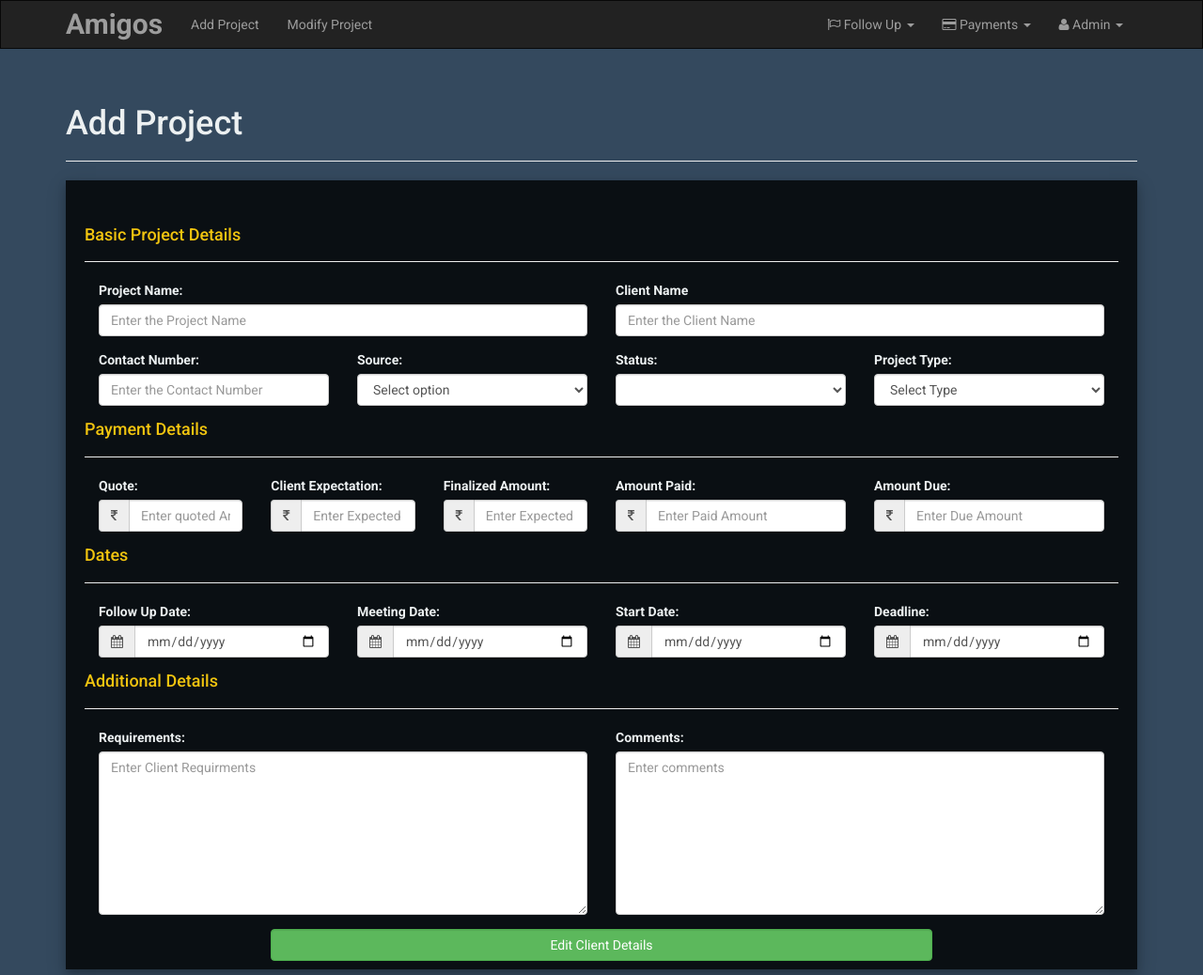
After one commit to aakashdhar/amigoscrm, a PHP site: page /editproject.php?id=1 in a window 1280 px wide. The commit adds this page. Shown: the whole page at 94% size. Run offline with PHP 8.4, Linux system fonts and the light colour scheme; data that the repository does not hold is empty.

Commit message:
finished the edit for with basic validation

```diff
--- a/addproject.php
+++ b/addproject.php
@@ -75,14 +75,14 @@
               <label for="followupdate">Follow Up Date:</label>
               <div class="input-group">
                 <div class="input-group-addon"><i class="fa fa-calendar"></i></div>
-                <input type="date" class="form-control" id="followupdate" name="followupdate">
+                <input type="date" class="form-control" id="followupdate" name="followupdate" min="<?= date("Y-m-d") ?>">
               </div>
             </div>
             <div class="form-group col-md-6">
               <label for="meetingdate">Meeting Date:</label>
               <div class="input-group">
                 <div class="input-group-addon"><i class="fa fa-calendar"></i></div>
-                <input type="date" class="form-control" id="meetingdate" name="meetingdate">
+                <input type="date" class="form-control" id="meetingdate" name="meetingdate" min="<?= date("Y-m-d")?>">
               </div>
             </div>
           </div>
--- a/css/style.css
+++ b/css/style.css
@@ -16,8 +16,8 @@ body{
     font-weight: 700;
 }
 .background{
-  padding: 8px 20px;
+ padding: 8px 20px;
  background-color:rgba(0, 0, 0, 0.8);;
- height: 740px;
+ height: 840px;
  box-shadow: 0 4px 8px 0 rgba(0, 0, 0, 0.2), 0 6px 20px 0 rgba(0, 0, 0, 0.19);
 }
--- /dev/null
+++ b/editproject.php
@@ -0,0 +1,168 @@
+<?php include 'includes/header.php'; include 'includes/nav.php'; ?>
+<?php
+  $id = (int)$_REQUEST['id'];
+  $sql = "SELECT * FROM `tbl_status`";
+  $result = mysqli_query($con,$sql);
+
+  $sql1 = "SELECT * FROM `tbl_source`";
+  $result1 = mysqli_query($con,$sql1);
+
+  $sql2 = "SELECT * FROM `tbl_type`";
+  $result2 = mysqli_query($con,$sql2);
+
+  $sql3 = "SELECT * FROM `tbl_project` WHERE `project_id` = '$id'";
+  $result3 = mysqli_query($con,$sql3);
+  $row_edit = mysqli_fetch_object($result3)
+?>
+<div class="container">
+  <div class="row">
+    <div class="col-md-12 ">
+      <div class="page-header">
+        <h1>Add Project</h1>
+      </div>
+      <div class="background">
+        <form class="" action="_editproject.php" method="post" role="form">
+          <div class="page-header">
+            <h4 style="color : #f1c40f;">Basic Project Details</h4>
+          </div>
+          <div class="form-group col-md-6">
+            <label for="name">Project Name:</label>
+            <input type="text" class="form-control" id="name" name="name" value="<?= $row_edit -> project_name ?>" placeholder="Enter the Project Name">
+          </div>
+          <div class="form-group col-md-6">
+            <label for="client">Client Name</label>
+            <input type="text" class="form-control" id="client" name="client" value="<?= $row_edit -> client_name ?>" placeholder="Enter the Client Name">
+          </div>
+          <div class="form-group col-md-3">
+            <label for="contact">Contact Number:</label>
+            <input type="text" class="form-control" id="contact" name="contact" value="<?= $row_edit -> contact_number ?>" placeholder="Enter the Contact Number">
+          </div>
+          <div class="form-group col-md-3">
+            <label for="contact">Source:</label>
+            <select class="form-control" name="source">
+              <option>Select option</option>
+              <?php while($row = mysqli_fetch_object($result1)): ?>
+                <option value="<?= $row->source_name ?>"><?= $row->source_name ?></option>
+              <?php endwhile; ?>
+            </select>
+          </div>
+          <div class="form-group col-md-3">
+            <label for="status">Status:</label>
+            <select class="form-control" name="status">
+              <option value="<?= $row_edit -> status ?>"><?= $row_edit -> status ?></option>
+              <option>Select Status</option>
+              <?php while($row1 = mysqli_fetch_object($result)): ?>
+                <option value="<?= $row1->status_name?>"><?= $row1->status_name ?></option>
+              <?php endwhile; ?>
+            </select>
+          </div>
+          <div class="form-group col-md-3">
+            <label for="type">Project Type:</label>
+            <select class="form-control" name="status">
+              <option>Select Type</option>
+              <option value="<?= $row_edit -> project_type ?>"></option>
+              <?php while($row2 = mysqli_fetch_object($result2)): ?>
+                <option value="<?= $row1->type_name?>"><?= $row2 ->type_name ?></option>
+              <?php endwhile; ?>
+            </select>
+          </div>
+          <div class="page-header">
+            <h4 style="color : #f1c40f;">Payment Details</h4>
+          </div>
+          <div class="form-group col-md-2">
+            <label for="quote">Quote:</label>
+            <div class="input-group">
+              <div class="input-group-addon"><i class="fa fa-rupee"></i></div>
+                <input type="text" class="form-control" id="quote" name="quote" placeholder="Enter quoted Amount"
+                value="<?= (($row_edit -> quote == 0)? '' : $row_edit -> quote )?>">
+            </div>
+          </div>
+          <div class="form-group col-md-2">
+            <label for="paid">Client Expectation:</label>
+            <div class="input-group">
+              <div class="input-group-addon"><i class="fa fa-rupee"></i></div>
+                <input type="text" class="form-control" id="paid" name="paid" placeholder="Enter Expected Amount"
+                value="<?= (($row_edit -> client_expection == 0)? '' : $row_edit -> client_expection )?>">
+            </div>
+          </div>
+          <div class="form-group col-md-2">
+            <label for="finalpaid">Finalized Amount:</label>
+            <div class="input-group">
+              <div class="input-group-addon"><i class="fa fa-rupee"></i></div>
+                <input type="text" class="form-control" id="finalpaid" name="finalpaid" placeholder="Enter Expected Amount"
+                value="<?= (($row_edit -> finalized_amount == 0)? '' : $row_edit -> finalized_amount )?>">
+            </div>
+          </div>
+          <div class="form-group col-md-3">
+            <label for="amtpaid">Amount Paid:</label>
+            <div class="input-group">
+              <div class="input-group-addon"><i class="fa fa-rupee"></i></div>
+                <input type="text" class="form-control" id="amtpaid" name="amtpaid" placeholder="Enter Paid Amount"
+                value="<?= (($row_edit -> amt_paid == 0)? '' : $row_edit -> amt_paid )?>">
+            </div>
+          </div>
+          <div class="form-group col-md-3">
+            <label for="amtpaid">Amount Due:</label>
+            <div class="input-group">
+              <div class="input-group-addon"><i class="fa fa-rupee"></i></div>
+                <input type="text" class="form-control" id="amtdue" name="amtdue" placeholder="Enter Due Amount"
+                value="<?= (($row_edit -> amt_due == 0)? '' : $row_edit -> amt_due )?>">
+            </div>
+          </div>
+          <div class="page-header">
+            <h4 style="color : #f1c40f;">Dates</h4>
+          </div>
+          <div class="form-group col-md-3">
+            <label for="followupdate">Follow Up Date:</label>
+            <div class="input-group">
+              <div class="input-group-addon"><i class="fa fa-calendar"></i></div>
+              <input type="date" class="form-control" id="followupdate" name="followupdate"
+                value="<?= (($row_edit -> follow_up_date == '0000-00-00')? '' : $row_edit -> follow_up_date)?>" min="<?= date("Y-m-d")?>">
+            </div>
+          </div>
+          <div class="form-group col-md-3">
+            <label for="meetingdate">Meeting Date:</label>
+            <div class="input-group">
+              <div class="input-group-addon"><i class="fa fa-calendar"></i></div>
+              <input type="date" class="form-control" id="meetingdate" name="meetingdate"
+              value="<?= (($row_edit -> meeting_date == '0000-00-00')? '' : $row_edit -> meeting_date) ?>" min="<?= date("Y-m-d")?>">
+            </div>
+          </div>
+          <div class="form-group col-md-3">
+            <label for="meetingdate">Start Date:</label>
+            <div class="input-group">
+              <div class="input-group-addon"><i class="fa fa-calendar"></i></div>
+              <input type="date" class="form-control" id="startdate" name="startdate"
+                value="<?= (($row_edit -> start_date == '0000-00-00')? '' : $row_edit -> start_date) ?>">
+            </div>
+          </div>
+          <div class="form-group col-md-3">
+            <label for="meetingdate">Deadline:</label>
+            <div class="input-group">
+              <div class="input-group-addon"><i class="fa fa-calendar"></i></div>
+              <input type="date" class="form-control" id="deadline" name="deadline"
+                value="<?= (($row_edit -> deadline == '0000-00-00')? '' : $row_edit -> deadline) ?>" min="<?= date("Y-m-d")?>">
+            </div>
+          </div>
+          <div class="page-header">
+            <br><br>
+            <h4 style="color : #f1c40f;">Additional Details</h4>
+          </div>
+          <div class="form-group col-md-6">
+            <label for="requirements">Requirements:</label>
+            <textarea class="form-control" id="requirements" name="requirements" rows="8" cols="40" placeholder="Enter Client Requirments"><?= $row_edit -> requirements ?></textarea>
+          </div>
+          <div class="form-group col-md-6">
+            <label for="comments">Comments:</label>
+            <textarea class="form-control" id="comments" name="comments" rows="8" cols="40" placeholder="Enter comments"><?= $row_edit -> comments ?></textarea>
+          </div>
+          <div class="form-group col-md-8 col-md-offset-2">
+            <input type="Submit" class="form-control btn btn-success" id="edit" name="edit" value="Edit Client Details">
+          </div>
+        </form>
+      </div>
+    </div>
+  </div>
+</div>
+
+<?php include 'includes/footer.php'; ?>
--- a/includes/nav.php
+++ b/includes/nav.php
@@ -33,8 +33,8 @@
         <li class="dropdown">
           <a href="#" class="dropdown-toggle" data-toggle="dropdown" role="button" aria-haspopup="true" aria-expanded="false"><i class="fa fa-credit-card" aria-hidden="true"></i>  Payments <span class="caret"></span></a>
           <ul class="dropdown-menu">
-            <li><a href="#">Incoming</a></li>
-            <li><a href="#">Outgoing</a></li>
+            <li><a href="incoming.php">Incoming</a></li>
+            <li><a href="outgoing.php">Outgoing</a></li>
           </ul>
         </li>
         <li class="dropdown">
--- /dev/null
+++ b/incoming.php
@@ -0,0 +1 @@
+<?php include 'includes/header.php'; include 'includes/nav.php'; ?>
```
Also changed, not shown: _addproject.php (+4 -9 lines), modifyproject.php (+9 -7 lines), projectdetails.php (deleted, +0 -25 lines), showproject.php (added, +17 -0 lines).
